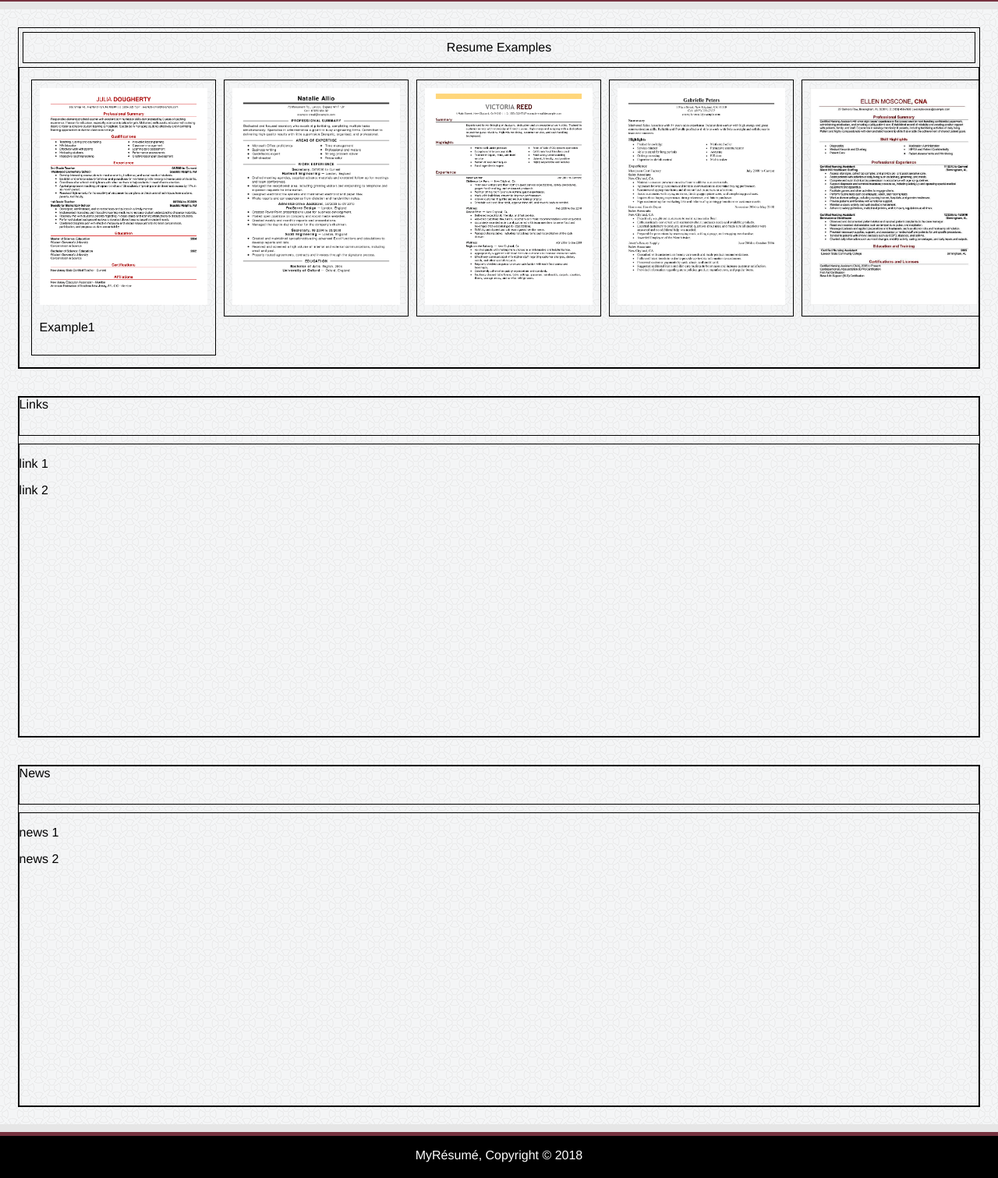
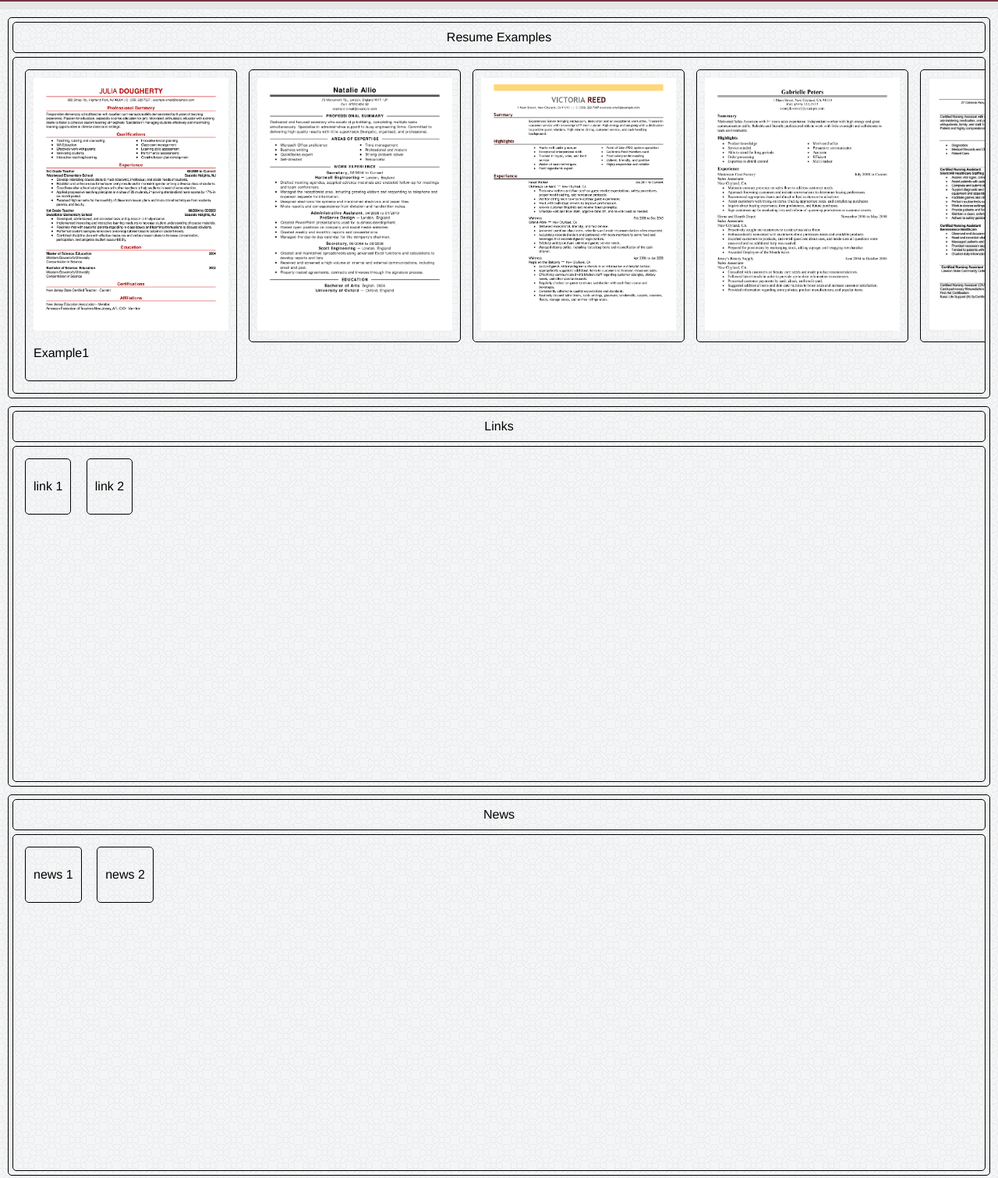
Before and after one commit to j-adamski/COMP424, a plain HTML site: page resources.html in a window 1280 px wide. Shown: the part 93-1604 px from the top of the page at 78% size. Drawn offline with Linux system fonts and the light colour scheme; no server answers.

Commit message:
resources development and formatting

```diff
--- a/css/grid.css
+++ b/css/grid.css
@@ -49,36 +49,43 @@
   'header'
   'examples';
   border: 1px solid #000;
-	margin: 1%;
+  border-radius: 5px;
 }
 
 .example-header {
   grid-area: header;
   border: 1px solid #000;
+  border-radius: 5px;
+  padding: 10px;
+  margin: 5px;
+  text-align: center;
 }
 
 .examples{
   grid-area: examples;
 	display: flex;
-	justify-content: left;
+	justify-content: flex-start;
 	align-items:flex-start;
   /* align-content:flex-start; */
 	overflow: auto;
   border: 1px solid #000;
   padding: 10px;
-  margin: ;
+  margin: 0px 5px 5px 5px;
+  border-radius: 5px;
 }
 
 .example {
 	/* align-self:center; */
+  display: inline-block;
   border: 1px solid #000;
   padding: 10px;
+  border-radius: 5px;
+  margin:5px 10px 5px 5px;
 }
 
 .link-grid{
   grid-area: linksgrid;
   display:grid;
-  grid-gap:10px;
   grid-template-columns: 1fr;
   grid-auto-rows: 50px 1fr;
   /* grid-template-areas: 'examples'; */
@@ -86,23 +93,38 @@
   'linkheader'
   'links';
   border: 1px solid #000;
-	margin: 1%;
+  border-radius: 5px;
 }
 
 .linksheader {
   grid-area: linkheader;
   border: 1px solid #000;
+  border-radius: 5px;
+  padding:10px;
+  margin:5px;
+  text-align:center;
 }
 
 .links{
   grid-area: links;
   border: 1px solid #000;
+  border-radius: 5px;
+  padding: 10px;
+  margin: 0px 5px 5px 5px;
+}
+
+.link {
+	/* align-self:center; */
+  display: inline-block;
+  border: 1px solid #000;
+  padding: 10px;
+  border-radius: 5px;
+  margin:5px 10px 5px 5px;
 }
 
 .news-grid{
   grid-area: newsgrid;
   display:grid;
-  grid-gap:10px;
   grid-template-columns: 1fr;
   grid-auto-rows: 50px 1fr;
   /* grid-template-areas: 'examples'; */
@@ -110,17 +132,33 @@
   'newsheader'
   'news';
   border: 1px solid #000;
-	margin: 1%;
+  border-radius: 5px;
 }
 
 .newsheader {
   grid-area: newsheader;
   border: 1px solid #000;
+  border-radius: 5px;
+  padding:10px;
+  margin:5px;
+  text-align:center;
 }
 
 .news{
   grid-area:news;
   border: 1px solid #000;
+  border-radius: 5px;
+  padding: 10px;
+  margin: 0px 5px 5px 5px;
+}
+
+.new {
+	/* align-self:center; */
+  display: inline-block;
+  border: 1px solid #000;
+  padding: 10px;
+  border-radius: 5px;
+  margin:5px 10px 5px 5px;
 }
 
 .footer{
--- a/css/style.css
+++ b/css/style.css
@@ -92,21 +92,6 @@ main.resource-main{
   padding: 10px;
 }
 
-section.examples{
-  padding: 10px;
-}
-
-header.example-header{
-  padding: 10px;
-  margin: 5px;
-  text-align: center;
-}
-
-div.example{
-  display: inline-block;
-  padding:10px;
-  margin:5px;
-}
 
 /* End Resources Page*/
 
--- a/resources.html
+++ b/resources.html
@@ -29,38 +29,46 @@
         <header class="example-header">Resume Examples</header>
         <section class="examples">
           <div class="example">
-            <img src="./img/example1.jpg" style="max-width:215px;">
+            <img src="./img/example1.jpg" style="max-width:250px;">
             <p>Example1</p>
           </div>
           <div class="example">
-            <img src="./img/example2.jpg" style="max-width:215px;">
+            <img src="./img/example2.jpg" style="max-width:250px;">
           </div>
           <div class="example">
-            <img src="./img/example3.jpg" style="max-width:215px;">
+            <img src="./img/example3.jpg" style="max-width:250px;">
           </div>
           <div class="example">
-            <img src="./img/example4.jpg" style="max-width:215px;">
+            <img src="./img/example4.jpg" style="max-width:250px;">
           </div>
           <div class="example">
-            <img src="./img/example5.jpg" style="max-width:215px;">
+            <img src="./img/example5.jpg" style="max-width:250px;">
           </div>
           <div class="example">
-            <img src="./img/example6.jpg" style="max-width:215px;">
+            <img src="./img/example6.jpg" style="max-width:250px;">
           </div>
         </section>
       </section>
       <section class="link-grid">
         <header class="linksheader"> Links </header>
         <section class="links">
+          <div class="link">
           <p> link 1 </p>
+        </div>
+        <div class="link">
           <p> link 2 </p>
+        </div>
         </section>
       </section>
       <section class="news-grid">
         <header class="newsheader"> News </header>
         <section class="news">
-          <p> news 1 </p>
-          <p> news 2 </p>
+          <div class="new">
+            <p> news 1 </p>
+          </div>
+          <div class="new">
+            <p> news 2 </p>
+          </div>
         </section>
       </section>
       </main>
```
Also changed, not shown: about.html (+24 -4 lines).
